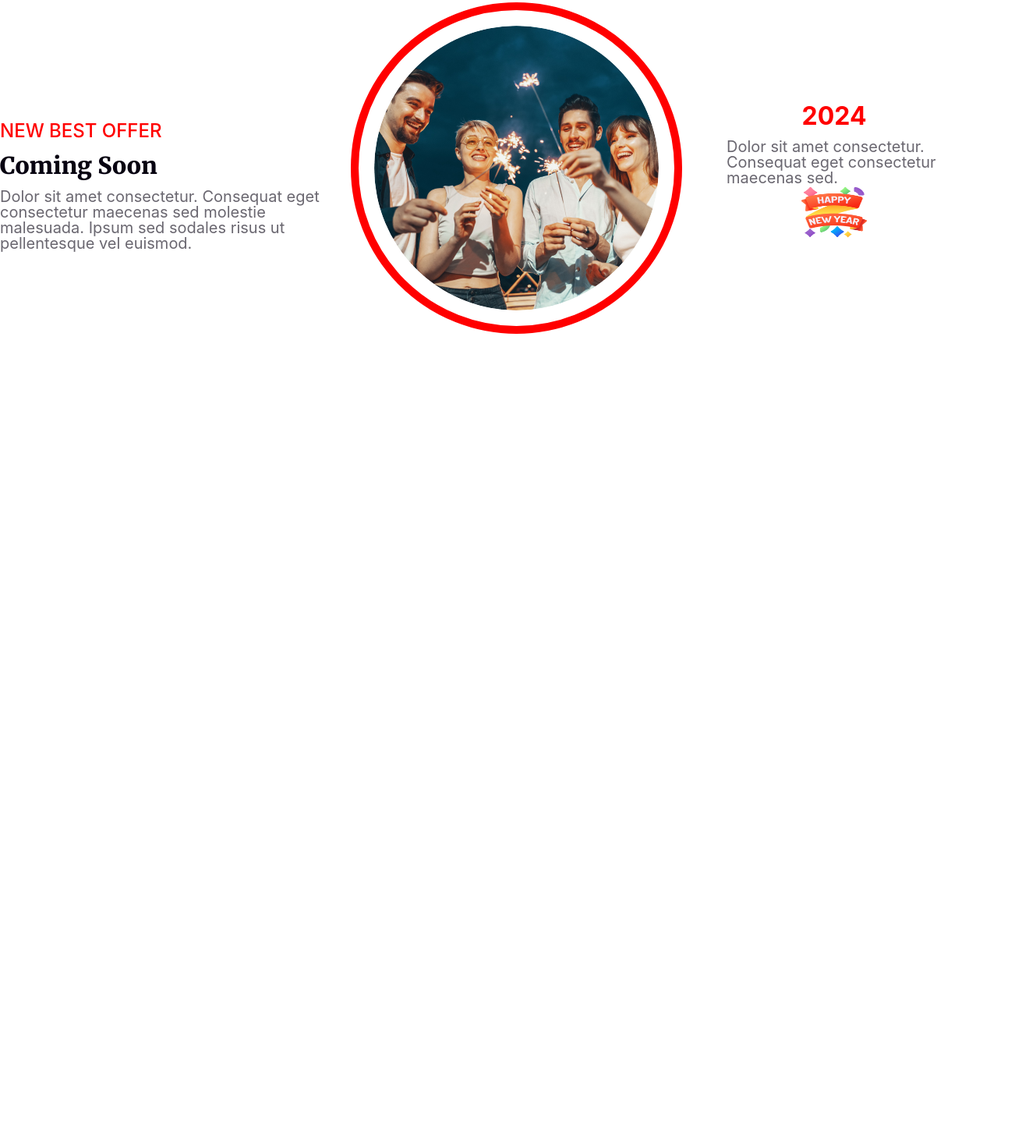
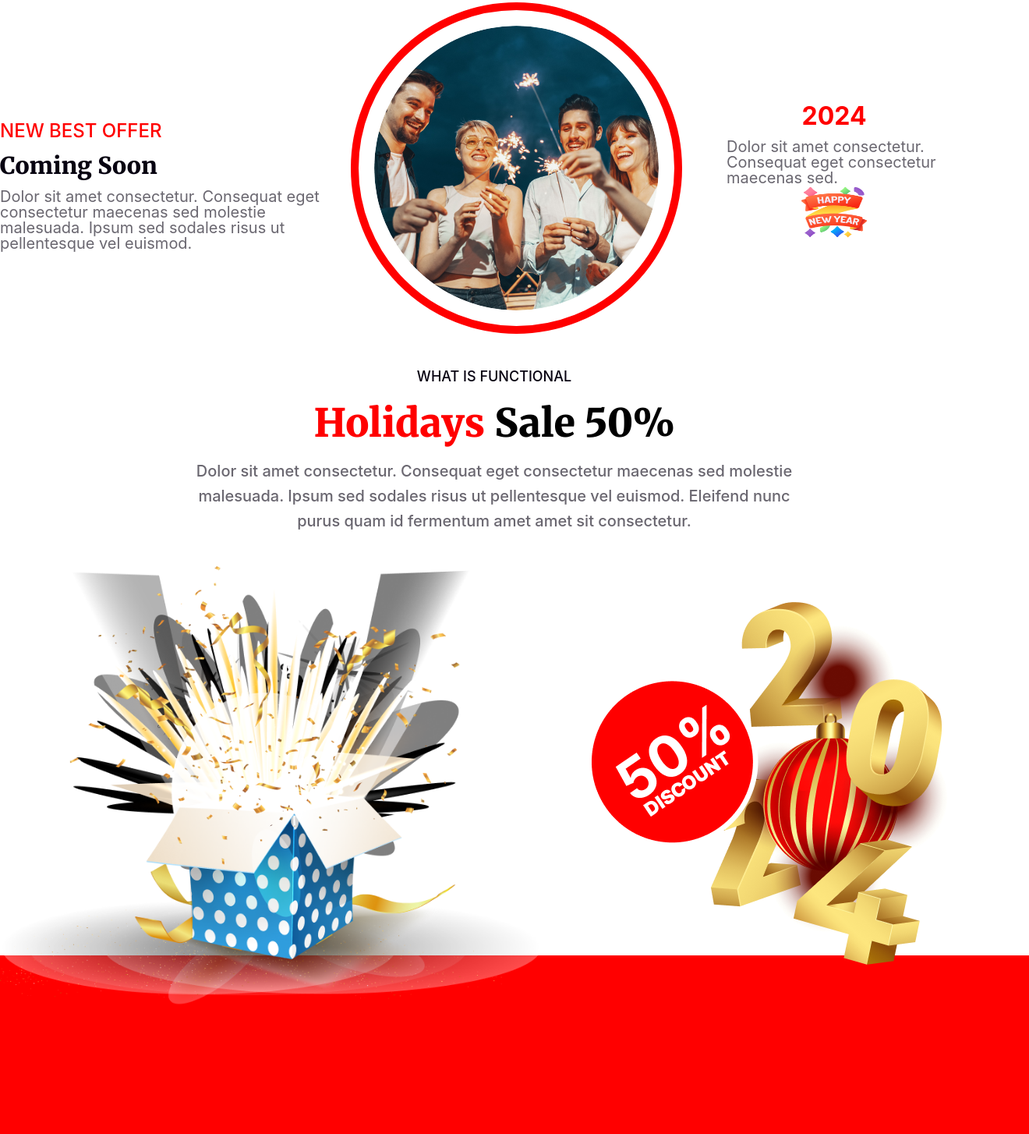
Before and after one commit to rajiasultanashraboni/happy-new-year-landing-page, a plain HTML site: page index.html in a window 1280 px wide. Shown: the part 2912-4366 px from the top of the page at 78% size, 1320 px wide, since content can reach past the window. Before the commit the page ends 3378 px from the top, so only its background shows below. Drawn offline with Linux system fonts and the light colour scheme.

Commit message:
holiday section added here

```diff
--- a/index.html
+++ b/index.html
@@ -80,6 +80,31 @@
         </section>
        <!-- coming soon ends here -->
 
+        <!-- holiday section starts here -->
+         <section class="holiday-section-container">
+            <div class="holiday-text-container">
+                <p>WHAT IS FUNCTIONAL</p>
+                <h1> <span id="holiday">Holidays</span> Sale 50%</h1>
+                <p class="holiday-para">Dolor sit amet consectetur. Consequat eget consectetur maecenas sed
+                    molestie malesuada. Ipsum sed sodales risus ut pellentesque vel euismod. Eleifend nunc purus quam id fermentum amet amet sit consectetur.</p>
+            </div>
+            <div class="solid-color"></div>
+            <div class="gift-box">
+                <img src="./new-year-offer-resources-main/images/Group 75.png" alt="">
+                <div class="girl-container">
+                    <img src="./new-year-offer-resources-main/images/Group 70.png" alt="">
+                </div>
+                <div class="discount">
+                    <img src="./new-year-offer-resources-main/images/Group 44.png" alt="">
+                </div>
+            </div>
+
+         </section>
+        <!-- holiday section ends here -->
+
+
+
+
     </main>
 
     <footer>
--- a/style.css
+++ b/style.css
@@ -337,3 +337,95 @@ body{
     height: 40%;
 
 }
+
+/* holiday section starts here */
+
+.holiday-section-container{
+    max-width: 1320px;
+    min-height: 986.07px;
+    margin-top: 120px;
+    margin: 0 auto;
+    position: relative;
+
+
+}
+
+.holiday-text-container{
+    display: flex;
+    flex-direction: column;
+    align-items: center;
+    justify-content: center;
+    width: 1068px;
+    height: 260px;
+    margin-left: 100px;
+}
+
+.holiday-text-container p{
+    color: rgb(7, 2, 17);
+    font-family: Inter;
+    font-size: 18px;
+    font-weight: 500;
+    line-height: 29px;
+    letter-spacing: 0%;
+    text-align: left;
+}
+
+.holiday-text-container h1{
+    font-family: Merriweather;
+    font-size: 50px;
+    font-weight: 900;
+    line-height: 91px;
+    letter-spacing: 0%;
+    text-align: center;
+}
+
+#holiday{
+    color: rgb(255, 0, 0);
+}
+
+.holiday-text-container .holiday-para{
+    width: 800px;
+    height: 96px;
+    color: rgba(7, 2, 17, 0.6);
+    font-family: Inter;
+    font-size: 20px;
+    font-weight: 500;
+    line-height: 32px;
+    letter-spacing: 0%;
+    text-align: center;
+    margin-bottom: 40px;
+}
+
+.solid-color{
+    width: 1320px;
+    height: 229px;
+    background-color: red;
+    position: absolute;
+    top:77%
+}
+
+.gift-box{
+    width: 674.82px;
+    height: 577.96px;
+    position: relative;
+    z-index: 1;
+    display: flex;
+    justify-content: space-between;
+
+}
+
+.girl-container{
+    width: 429px;
+    height: 433px;
+    position: relative;
+    left: 200px;
+    top: 8%;
+
+}
+
+.discount{
+    position: absolute;
+    left: 105%;
+    top: 17%;
+    z-index: 1;
+}
```
